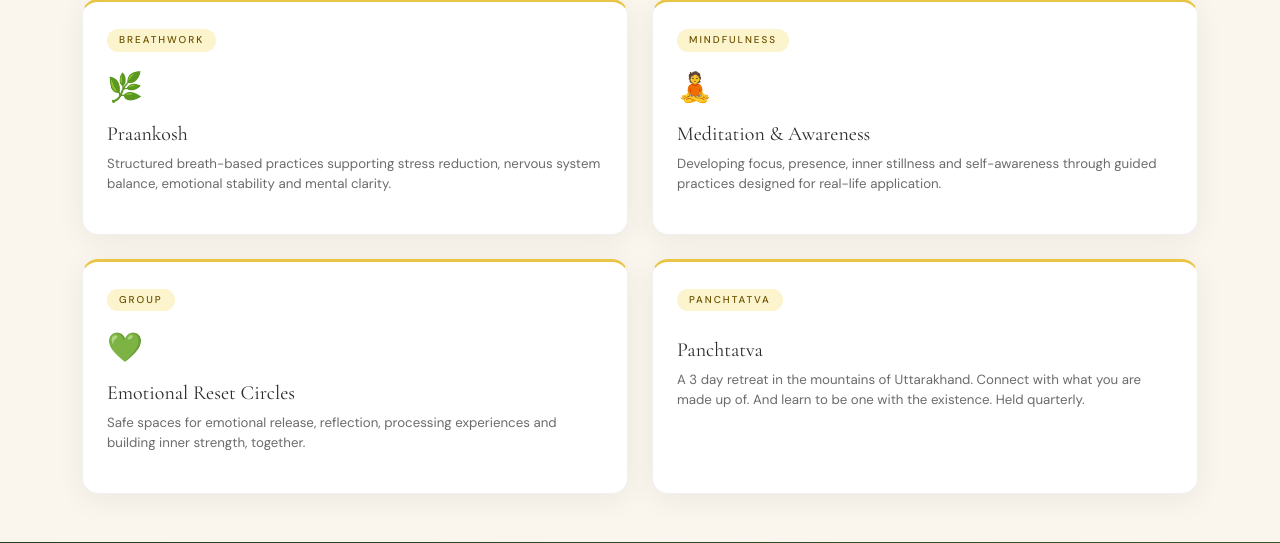
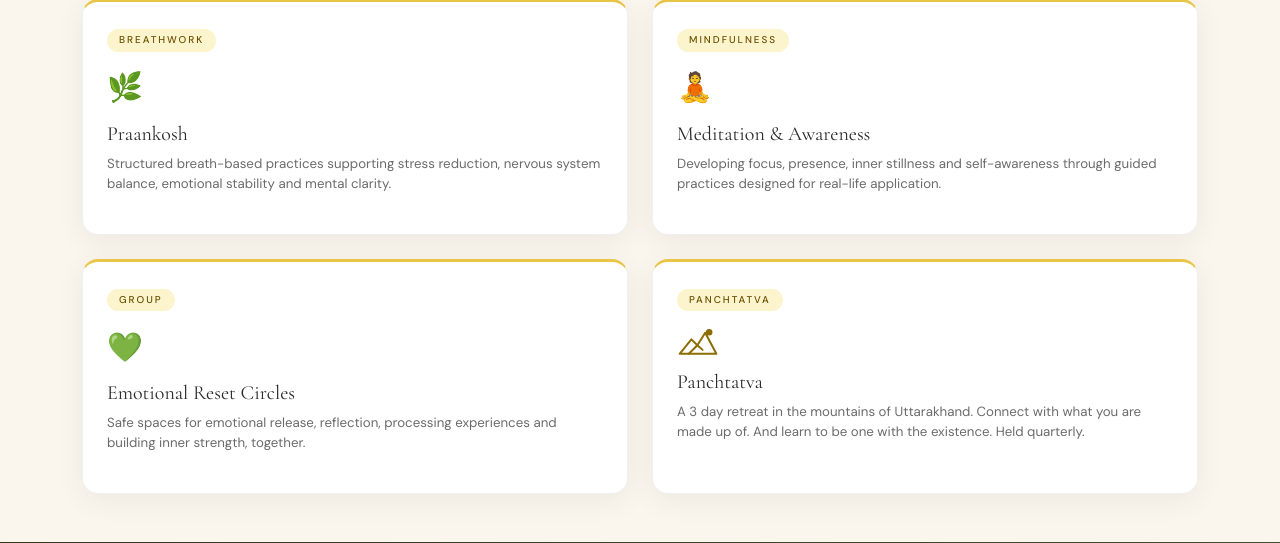
Before and after one commit to sanjoyghorai9933/lightspeed-app, a Flask app: page /healing in a window 1280 px wide. Shown: the part 1136-1679 px from the top of the page. Run offline with Flask 3, Linux system fonts and the light colour scheme.

Commit message:
Fix Panchtatva icon with inline SVG

```diff
--- a/templates/healing.html
+++ b/templates/healing.html
@@ -73,7 +73,13 @@
       <div class="col-md-6">
         <div class="ls-card p-4 h-100" style="border-top:3px solid var(--ls-yellow);">
           <span class="ls-tag ls-tag-healing">Panchtatva</span>
-          <div style="font-size:1.8rem;margin-bottom:0.75rem;color:#8B6E00;"><i class="bi bi-mountains" aria-hidden="true"></i></div>
+          <div style="font-size:1.8rem;margin-bottom:0.75rem;color:#8B6E00;display:flex;align-items:center;height:32px;">
+            <svg width="42" height="32" viewBox="0 0 64 48" xmlns="http://www.w3.org/2000/svg" aria-hidden="true" focusable="false">
+              <path d="M4 42L22 20L31 29L43 10L60 42H4Z" fill="none" stroke="currentColor" stroke-width="3" stroke-linejoin="round"/>
+              <path d="M18 42L31 29L39 36" fill="none" stroke="currentColor" stroke-width="3" stroke-linecap="round" stroke-linejoin="round"/>
+              <circle cx="49" cy="9" r="5" fill="currentColor"/>
+            </svg>
+          </div>
           <h5>Panchtatva</h5>
           <p style="font-size:0.83rem;color:var(--ls-text-muted);">A 3 day retreat in the mountains of Uttarakhand. Connect with what you are made up of. And learn to be one with the existence. Held quarterly.</p>
         </div>
```
